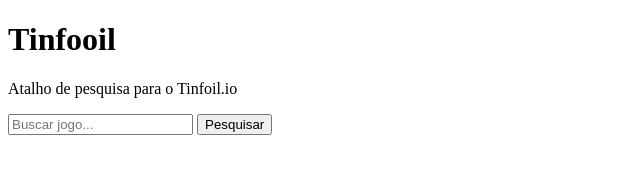
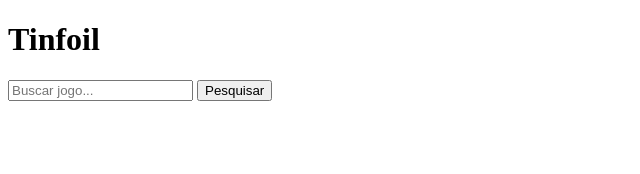
Before and after one commit to ewertonbrm/tinfooil, a plain HTML site: page index.html in a window 1280 px wide. Shown: the whole page, without its empty margins (0-640 px from the left). Drawn offline with Linux system fonts and the light colour scheme.

Commit message:
Update index.html

```diff
--- a/index.html
+++ b/index.html
@@ -8,8 +8,8 @@
   <meta name="theme-color" content="#000000"/>
 </head>
 <body>
-  <h1>Tinfooil</h1>
-  <p>Atalho de pesquisa para o Tinfoil.io</p>
+  <h1>Tinfoil</h1>
+  <p></p>
   <form action="https://www.google.com/search" method="get">
     <input type="text" name="q" placeholder="Buscar jogo..." />
     <input type="hidden" name="q" value="site:tinfoil.io/Title " />
```
